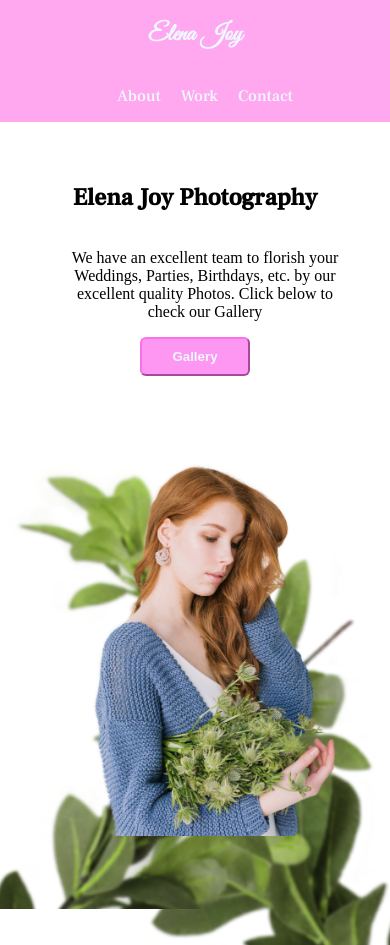
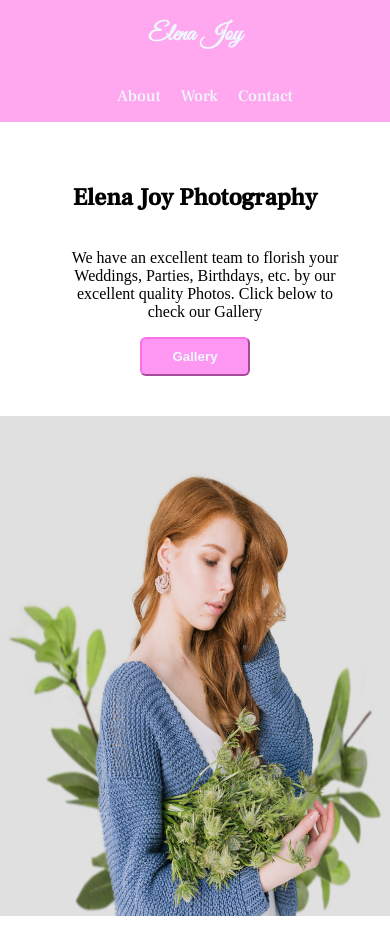
Before and after one commit to abhrajitray77/tech-adrista-web, a React (Vite) app: page / in a window 390 px wide. After the commit the page ends 916 px from the top, so only its background shows below. Built offline with nearby package versions, Linux system fonts and the light colour scheme.

Commit message:
mobile view img done

```diff
--- a/src/styles/Home.css
+++ b/src/styles/Home.css
@@ -30,24 +30,32 @@
 .girl-img {
     background-color: #e0e0e0;
     width: auto;
+    height: 500px;
     position: relative;
 }
 
 .girl {
     position: absolute;
     width: 100%;
+    height: 100%;
     z-index: 2;
 }
 .plant1 {
     position: absolute;
-    width: 100%;
-    inset: 0px;
+    bottom: 0%;
+    width: 50%;
+    height: 70%;
+
     z-index: 1;
 }
 .plant2 {
     position: absolute;
     width: 100%;
-    inset: 0px;
+    height: 100%;
+    right: 0%;
+    bottom: 0%;
+    width: 50%;
+    height: 70%;
     z-index: 1;
 }
 @media (max-width: 768px) {
```
